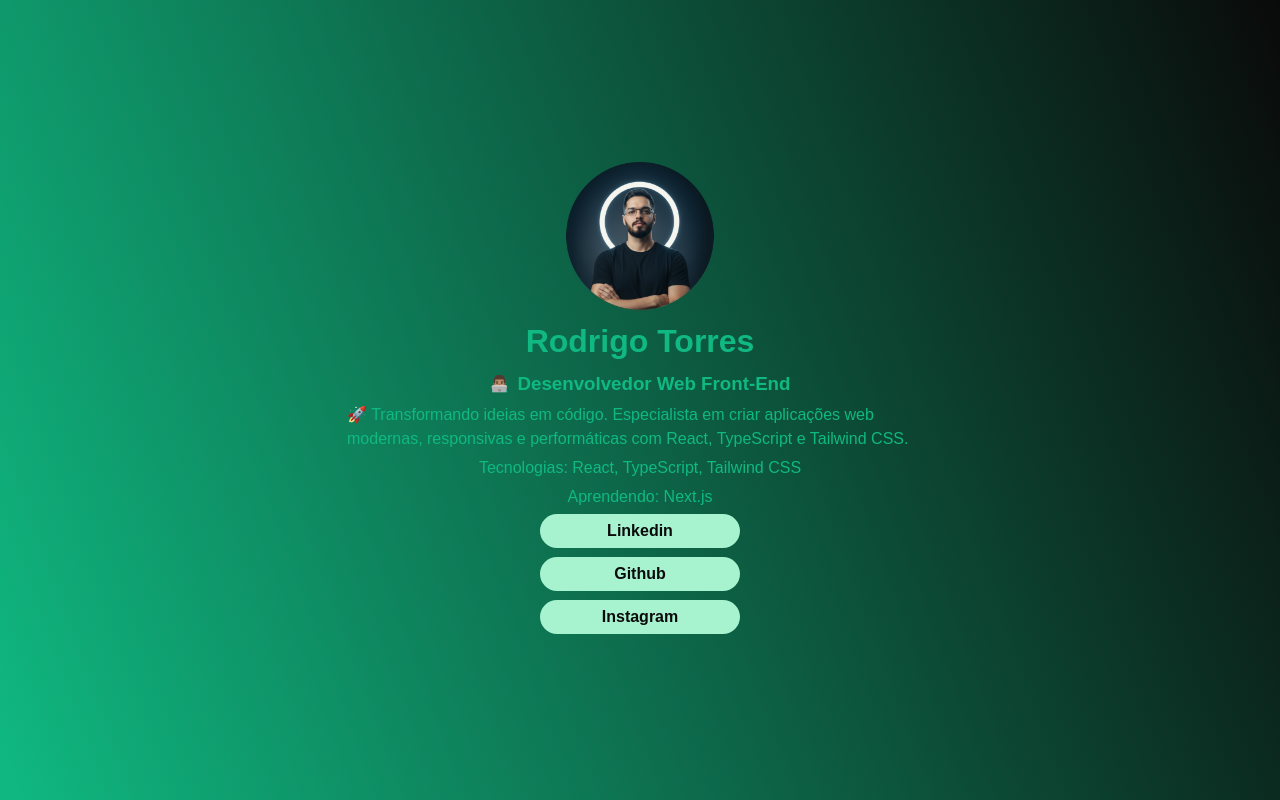
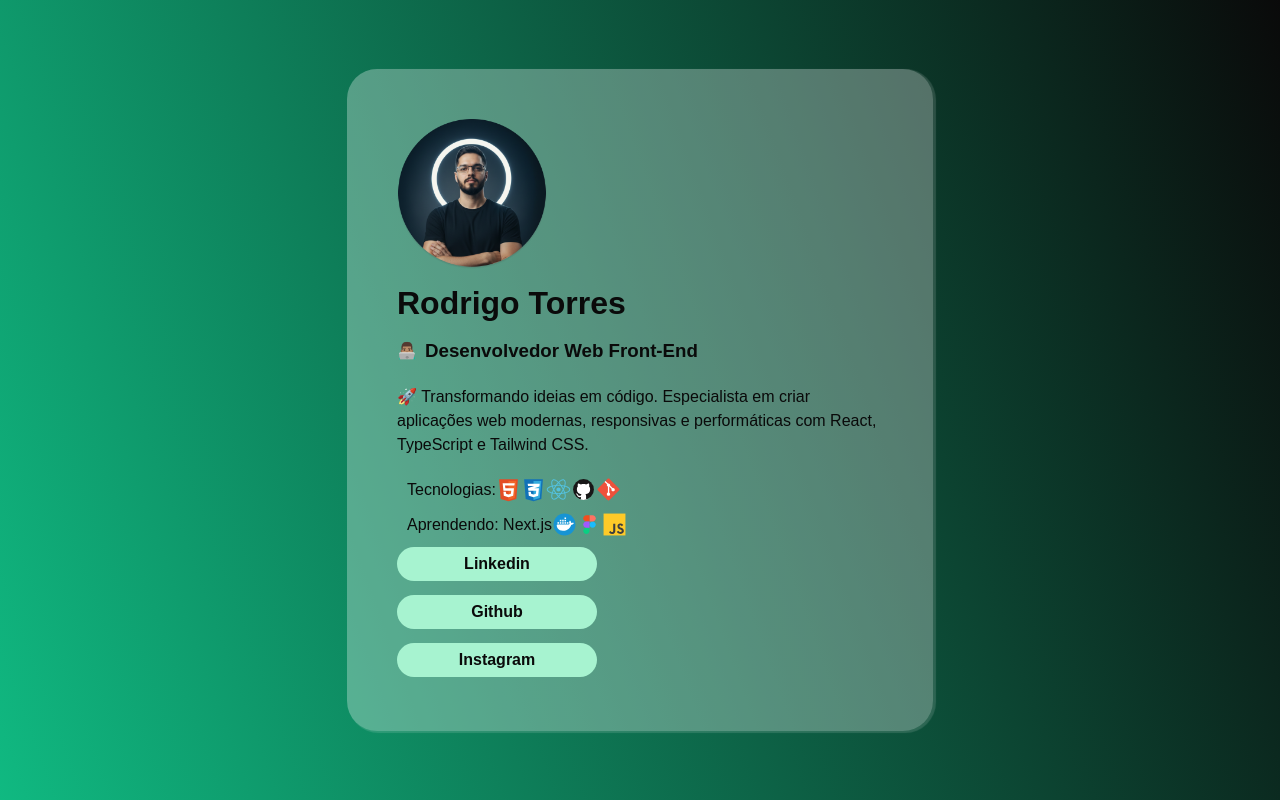
Before and after one commit to rodrigotorres-dev/biolink, a plain HTML site: page index.html in a window 1280 px wide. Drawn offline with Linux system fonts and the light colour scheme.

Commit message:
imagens adicionadas ao código, backgound ao redor do conteudo

```diff
--- a/estilos/style.css
+++ b/estilos/style.css
@@ -16,7 +16,7 @@
 body {
     background: #10B981;
     background: linear-gradient(70deg, rgba(16, 185, 129, 1) 0%, rgba(10, 10, 10, 1) 100%);
-    color: var(--text);
+    color: var(--bg);
     display: flex;
     flex-direction: column;
     max-width: 650px;
@@ -32,6 +32,27 @@ body {
 
 }
 
+.container {
+    display: flex;
+    flex-direction: column;
+    gap: 10px;
+    background-color: rgba(255, 255, 255, 0.301);
+    padding: 50px;
+    border-radius: 30px;
+    box-shadow: 2px 1px 1px 1px rgba(255, 255, 255, 0.137);
+}
+
+p{
+    display: flex;
+    align-items: center;
+    margin-left: 10px;
+}
+
+img {
+    width: 25px;
+    gap: 10px;
+}
+
 .img_profile {
     width: 150px;
 
@@ -42,6 +63,12 @@ body {
     align-items: center;
     gap: 8px;
 }
+
+.text {
+    margin: 10px 0;
+
+}
+
 
 a {
         color: var(--bg);
--- a/index.html
+++ b/index.html
@@ -7,16 +7,26 @@
     <title>BioLink Rodrigo</title>
 </head>
 <body>
+    <div class="container">
         <img src="assets/perfil.png" alt="Foto de perfil Rodrigo Torres" class="img_profile">
         <h1>Rodrigo Torres</h1>
         <div class="describe"><span>👨🏽‍💻</span><h3>Desenvolvedor Web Front-End</h3></div>
-    <p>🚀 Transformando ideias em código. Especialista em criar aplicações web modernas,
+
+        <!-- Sobre mim -->
+        <p class="text">🚀 Transformando ideias em código. Especialista em criar aplicações web modernas,
         responsivas e performáticas com React, TypeScript e Tailwind CSS.</p>
-    <p>Tecnologias: React, TypeScript, Tailwind CSS</p>
-    <p>Aprendendo: Next.js </p>
+
+        <!-- Tecnologias usadas -->
+        <p>Tecnologias: <img src="assets/html-5.svg" alt=""> <img src="assets/css-3.svg" alt=""> <img src="assets/react.svg" alt=""><img src="assets/github.svg" alt=""><img src="assets/git.svg" alt=""></p>
+
+        <!-- Ferramentas sendo estudadas-->
+        <p>Aprendendo: Next.js <img src="assets/docker.svg" alt=""><img src="assets/figma.svg" alt=""><img src="assets/js-svgrepo-com.svg" alt=""> </p>
+
+        <!-- Buttons -->
         <a href="https://www.linkedin.com/in/rodrigotorresdev/" target="_blank">Linkedin</a>
         <a href="https://github.com/rodrigotorresdev" target="_blank">Github</a>
         <a href="https://github.com/rodrigotorresdev" target="_blank">Instagram</a>
+    </div>
 
 </body>
 </html>
```
Lines whose indentation alone changed are shown as unchanged.
